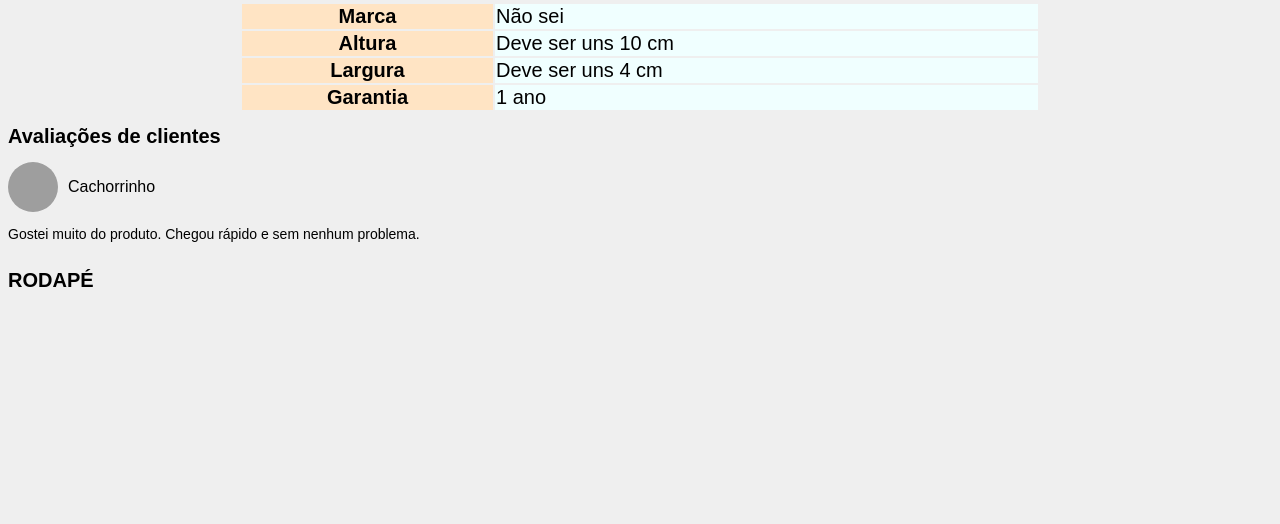
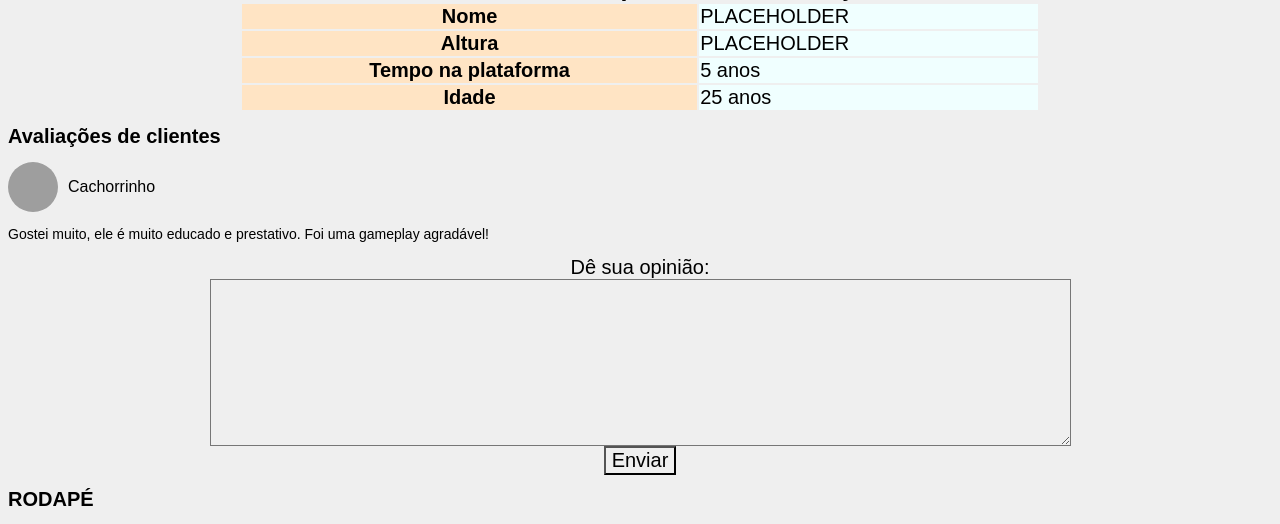
Before and after one commit to Mulinatti/TechFreelas, a PHP site: page /service-index.html in a window 1280 px wide. Shown: the part 520-1044 px from the top of the page. Before the commit the page ends 807 px from the top, so only its background shows below. Run offline with PHP 8.4, Linux system fonts and the light colour scheme; grey boxes are pictures that could not be loaded.

Commit message:
Avaliação de usuário
Capacidade do usuário mandar sua avaliação do serviço adicionada.

```diff
--- a/app/service-page/service-index.html
+++ b/app/service-page/service-index.html
@@ -11,44 +11,45 @@
     <header>
         <h1>CABEÇALHO</h1>
     </header>
-    <!-- Tudo se trata de um protótipo, utilizando a metáfora de uma página de venda de uma garrafa d'água -->
+    <!-- Tudo se trata de um protótipo -->
     <main>
-        <div class="info-product">
+        <div class="info-service">
             <div class="photo">
                 <figure>
-                    <img src="https://images.pexels.com/photos/1342529/pexels-photo-1342529.jpeg?auto=compress&cs=tinysrgb&w=1260&h=750&dpr=1"
-                    alt="Garrafa d'água" style="width: 500px;">
-                    <figcaption>Uma foto de uma garrafa d'água</figcaption>
+                    <img src="https://images.pexels.com/photos/3977908/pexels-photo-3977908.jpeg?auto=compress&cs=tinysrgb&w=1260&h=750&dpr=1"
+                    alt="Pessoa jogando minecraft" style="width: 500px;">
+                    <figcaption>Uma pessoa jogando minecraft no computador</figcaption>
                 </figure>
             </div>
 
-            <div class="buying-info">
-                <h1>Nome do produto</h1>
+            <div class="contracting-info">
+                <h1> - Nome do Prestador do Serviço - </h1>
                 <p class="price">R$ 0.00</p>
-                <p>Produto extremamente útil para pessoas de todos os tipos</p>
-                <p><button>Adicionar ao carrinho</button></p>
-                <p><button>Comprar</button></p>
+                <p>Jogarei qualquer jogo com você!</p>
+                <p><button>Adicionar à lista</button></p>
+                <p><button>Contratar</button></p>
             </div>
         </div>
         <div class="specifications">
+            <!-- Todos os atributos ainda serão discutidos... -->
             <table class="details" border="0">
-                <caption>Detalhes técnicos</caption>
+                <caption>Detalhes sobre o prestador do serviço</caption>
                 <tbody>
                     <tr>
-                        <th>Marca</th>
-                        <td>Não sei</td>
+                        <th>Nome</th>
+                        <td>PLACEHOLDER</td>
                     </tr>
                     <tr>
                         <th>Altura</th>
-                        <td>Deve ser uns 10 cm</td>
+                        <td>PLACEHOLDER</td>
                     </tr>
                     <tr>
-                        <th>Largura</th>
-                        <td>Deve ser uns 4 cm</td>
+                        <th>Tempo na plataforma</th>
+                        <td>5 anos</td>
                     </tr>
                     <tr>
-                        <th>Garantia</th>
-                        <td>1 ano</td>
+                        <th>Idade</th>
+                        <td>25 anos</td>
                     </tr>
                 </tbody>
             </table>
@@ -61,9 +62,16 @@
                 <p>Cachorrinho</p>
             </div>
             <div class="text">
-                <p>Gostei muito do produto.
-                    Chegou rápido e sem nenhum problema.</p>
+                <p>Gostei muito, ele é muito educado e prestativo. Foi uma gameplay agradável!</p>
             </div>
+        </div>
+        <div class="send-review">
+            <form action="" id="send-review-form">
+                <label for="review">Dê sua opinião: </label>
+
+                <textarea name="review" id="review" cols="70" rows="7"></textarea>
+                <input class="button" type="submit" value="Enviar">
+            </form>
         </div>
     </main>
     <footer>
--- a/app/service-page/service-page-styles.css
+++ b/app/service-page/service-page-styles.css
@@ -13,7 +13,7 @@
     border-radius: 5%;
 }
 
-.info-product {
+.info-service {
     display: flex;
     flex-direction: row;
     font-family: sans-serif;
@@ -22,7 +22,7 @@
     justify-content:space-evenly;
 }
 
-.buying-info button {
+.contracting-info button {
     font-size: 16px;
     width: 200px;
     height: 50px;
@@ -81,3 +81,14 @@
     font-size: 14px;
 
 }
+
+.send-review {
+    display: flex;
+    flex-direction: column;
+}
+
+#send-review-form {
+    display: flex;
+    flex-direction: column;
+    align-items: center;
+}
```
